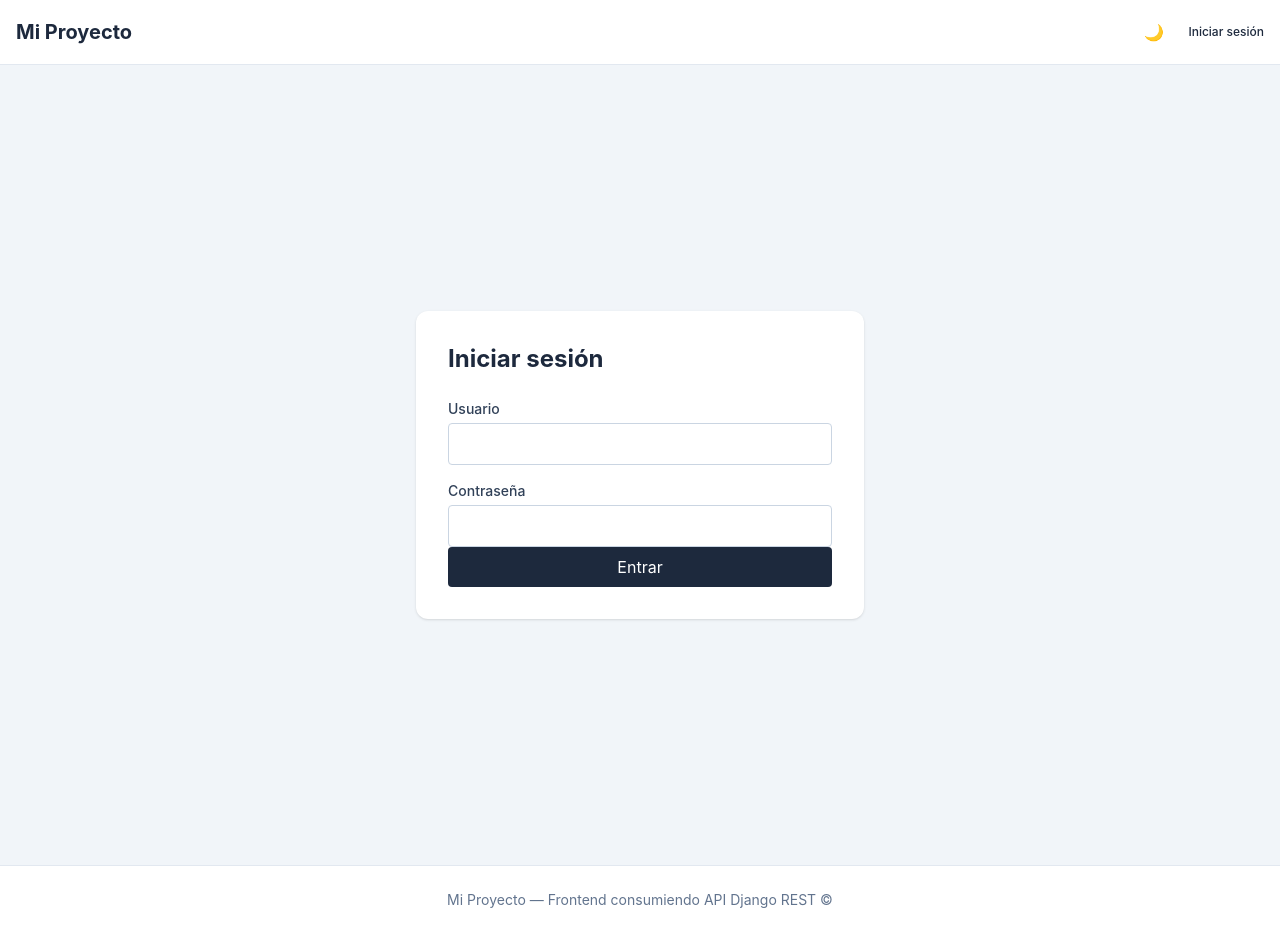
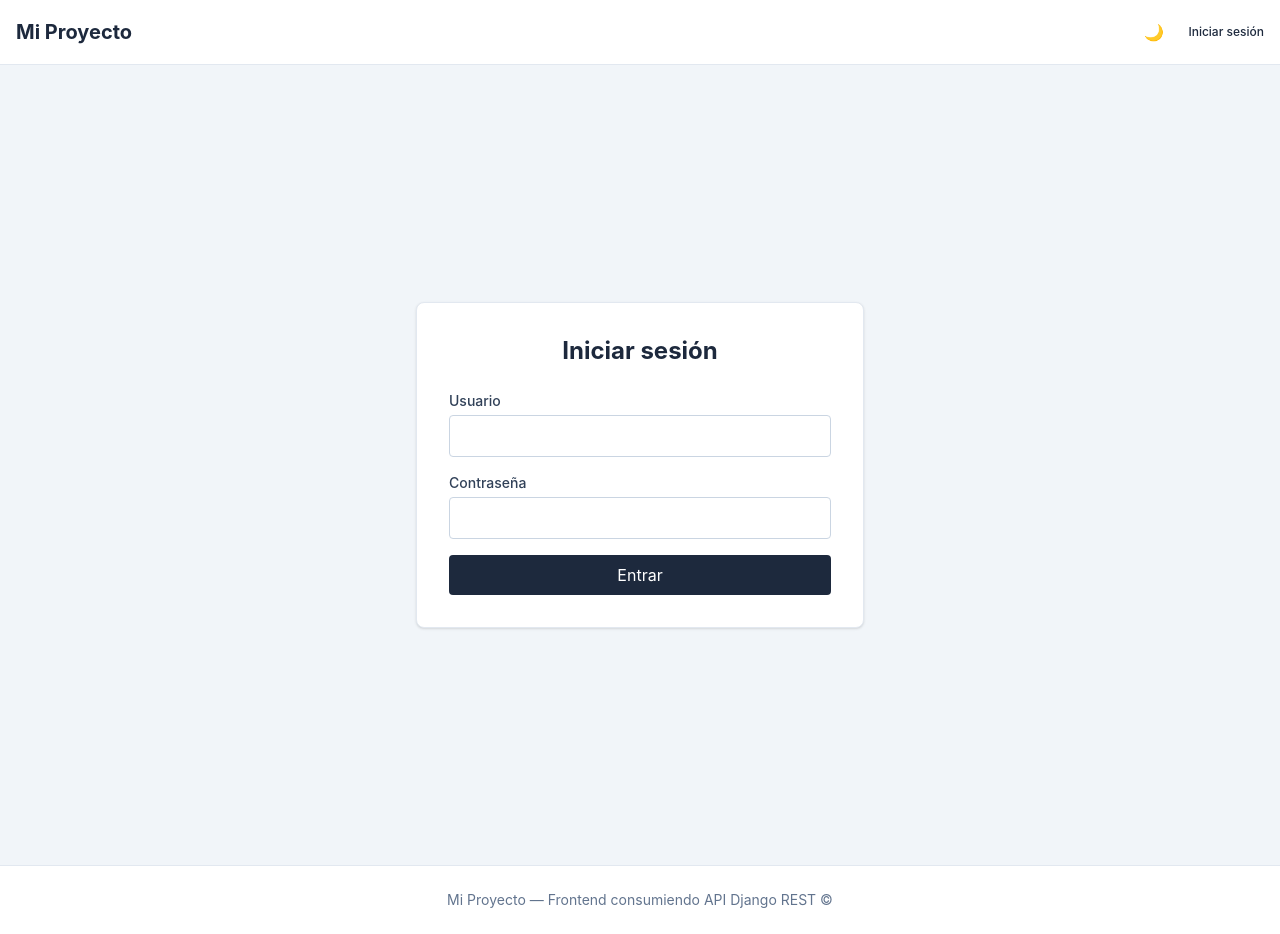
Before and after one commit to Maxi-Lopez/EFI_programacion3, a Next.js app: page /login in a window 1280 px wide. Built offline with nearby package versions, Linux system fonts and the light colour scheme.

Commit message:
feat(formularios): login y producto con RHF + Zod, 2 formularios validados

```diff
--- a/package.json
+++ b/package.json
@@ -9,11 +9,14 @@
     "lint": "eslint"
   },
   "dependencies": {
+    "@hookform/resolvers": "^6.0.1",
     "@tailwindcss/postcss": "^4.3.3",
     "next": "16.4.2",
     "postcss": "^8.5.30",
     "react": "19.3.0",
-    "react-dom": "19.3.0"
+    "react-dom": "19.3.0",
+    "react-hook-form": "^7.91.0",
+    "zod": "^4.6.7"
   },
   "devDependencies": {
     "@tailwindcss/turbopack": "^4",
--- a/src/app/login/page.jsx
+++ b/src/app/login/page.jsx
@@ -1,25 +1,40 @@
 'use client';
 
 import { useState } from 'react';
+import { useForm } from 'react-hook-form';
+import { zodResolver } from '@hookform/resolvers/zod';
+import { z } from 'zod';
 import { useAuth } from '@/context/AuthContext';
+import Boton from '@/components/ui/Boton';
+import Input from '@/components/ui/Input';
+import Card from '@/components/ui/Card';
+
+const loginSchema = z.object({
+  username: z.string().min(1, 'El usuario es obligatorio'),
+  password: z.string().min(1, 'La contraseña es obligatoria'),
+});
 
 export default function LoginPage() {
   const { login } = useAuth();
-  const [error, setError] = useState(null);
+  const [apiError, setApiError] = useState(null);
   const [loading, setLoading] = useState(false);
 
-  const handleSubmit = async (e) => {
-    e.preventDefault();
+  const {
+    register,
+    handleSubmit,
+    formState: { errors, isSubmitting },
+  } = useForm({
+    resolver: zodResolver(loginSchema),
+    defaultValues: { username: '', password: '' },
+  });
+
+  const onSubmit = async (data) => {
     setLoading(true);
-    setError(null);
-    const formData = new FormData(e.currentTarget);
-    const username = formData.get('username');
-    const password = formData.get('password');
-
+    setApiError(null);
     try {
-      await login(username, password);
+      await login(data.username, data.password);
     } catch (err) {
-      setError(err.message || 'Credenciales inválidas');
+      setApiError(err.message || 'Credenciales inválidas');
     } finally {
       setLoading(false);
     }
@@ -27,48 +42,49 @@ export default function LoginPage() {
 
   return (
     <div className="flex items-center justify-center min-h-screen bg-slate-100">
-      <form
-        onSubmit={handleSubmit}
-        className="w-full max-w-md p-8 bg-white rounded-xl shadow-sm"
-      >
-        <h1 className="text-2xl font-bold mb-6 text-slate-800">Iniciar sesión</h1>
-        {error && (
-          <div className="mb-4 p-3 bg-red-50 border border-red-200 text-red-700 rounded">
-            {error}
+      <Card className="w-full max-w-md p-8 shadow-sm">
+        <h1 className="text-2xl font-bold mb-6 text-slate-800 text-center">
+          Iniciar sesión
+        </h1>
+        {apiError && (
+          <div className="mb-4 p-3 bg-red-50 border border-red-200 text-red-700 rounded text-center">
+            {apiError}
           </div>
         )}
-        <div className="space-y-4">
+        <form onSubmit={handleSubmit(onSubmit)} className="space-y-4">
           <div>
             <label className="block text-sm font-medium text-slate-700 mb-1">
               Usuario
             </label>
-            <input
+            <Input
+              id="username"
               name="username"
               type="text"
-              required
-              className="w-full border border-slate-300 p-2 rounded focus:outline-none focus:ring-2 focus:ring-slate-800"
+              {...register('username')}
+              error={errors.username?.message}
             />
           </div>
           <div>
             <label className="block text-sm font-medium text-slate-700 mb-1">
               Contraseña
             </label>
-            <input
+            <Input
+              id="password"
               name="password"
               type="password"
-              required
-              className="w-full border border-slate-300 p-2 rounded focus:outline-none focus:ring-2 focus:ring-slate-800"
+              {...register('password')}
+              error={errors.password?.message}
             />
           </div>
-        </div>
-        <button
-          type="submit"
-          disabled={loading}
-          className="w-full py-2 bg-slate-800 text-white rounded hover:bg-slate-700 disabled:opacity-50"
-        >
-          {loading ? 'Entrando...' : 'Entrar'}
-        </button>
-      </form>
+          <Boton
+            type="submit"
+            disabled={loading || isSubmitting}
+            className="w-full py-2 bg-slate-800 text-white rounded hover:bg-slate-700 disabled:opacity-50"
+          >
+            {loading ? 'Entrando...' : 'Entrar'}
+          </Boton>
+        </form>
+      </Card>
     </div>
   );
 }
```
Also changed, not shown: 1 other file (tests, documents, lock files or other folders).
